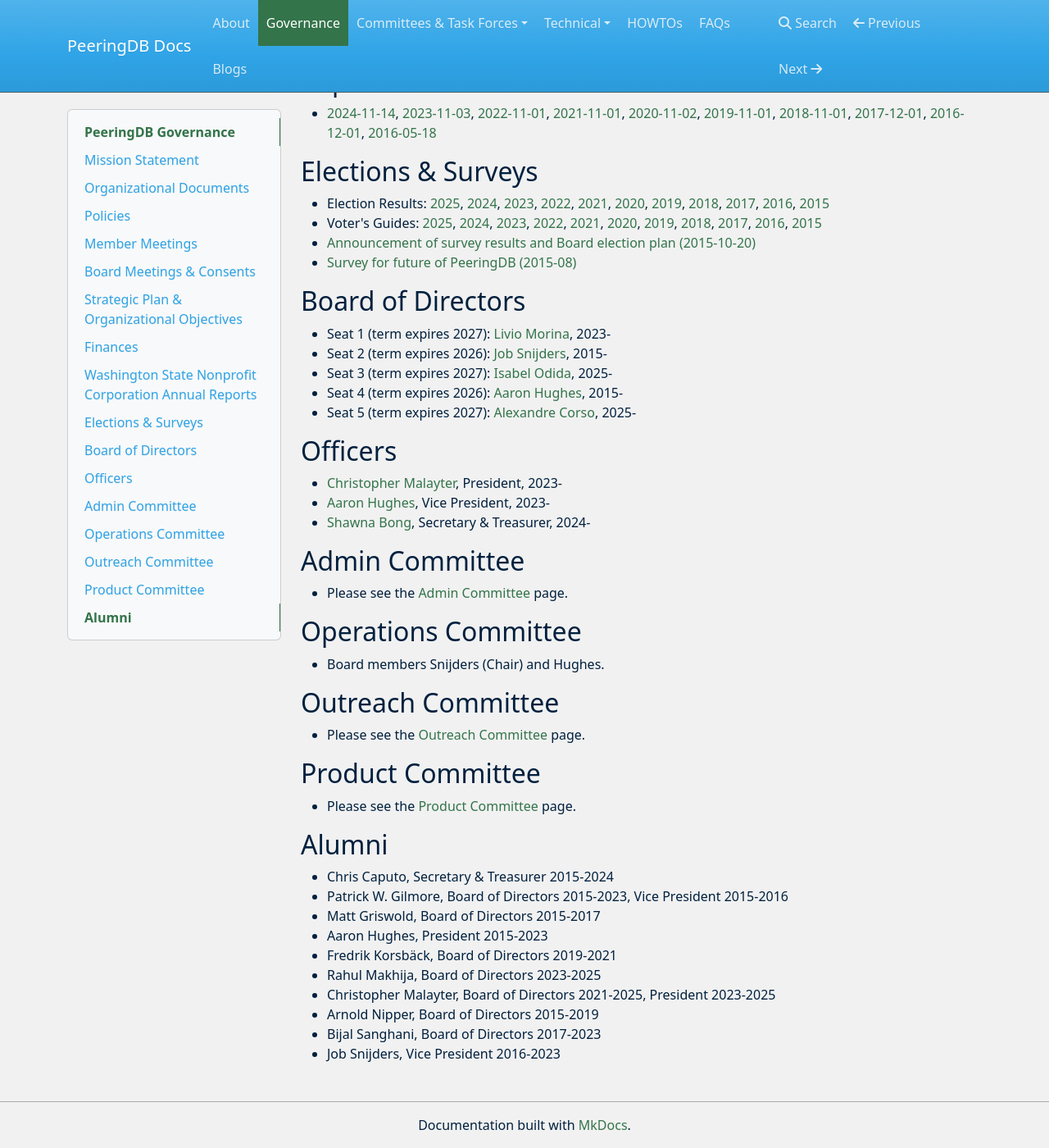
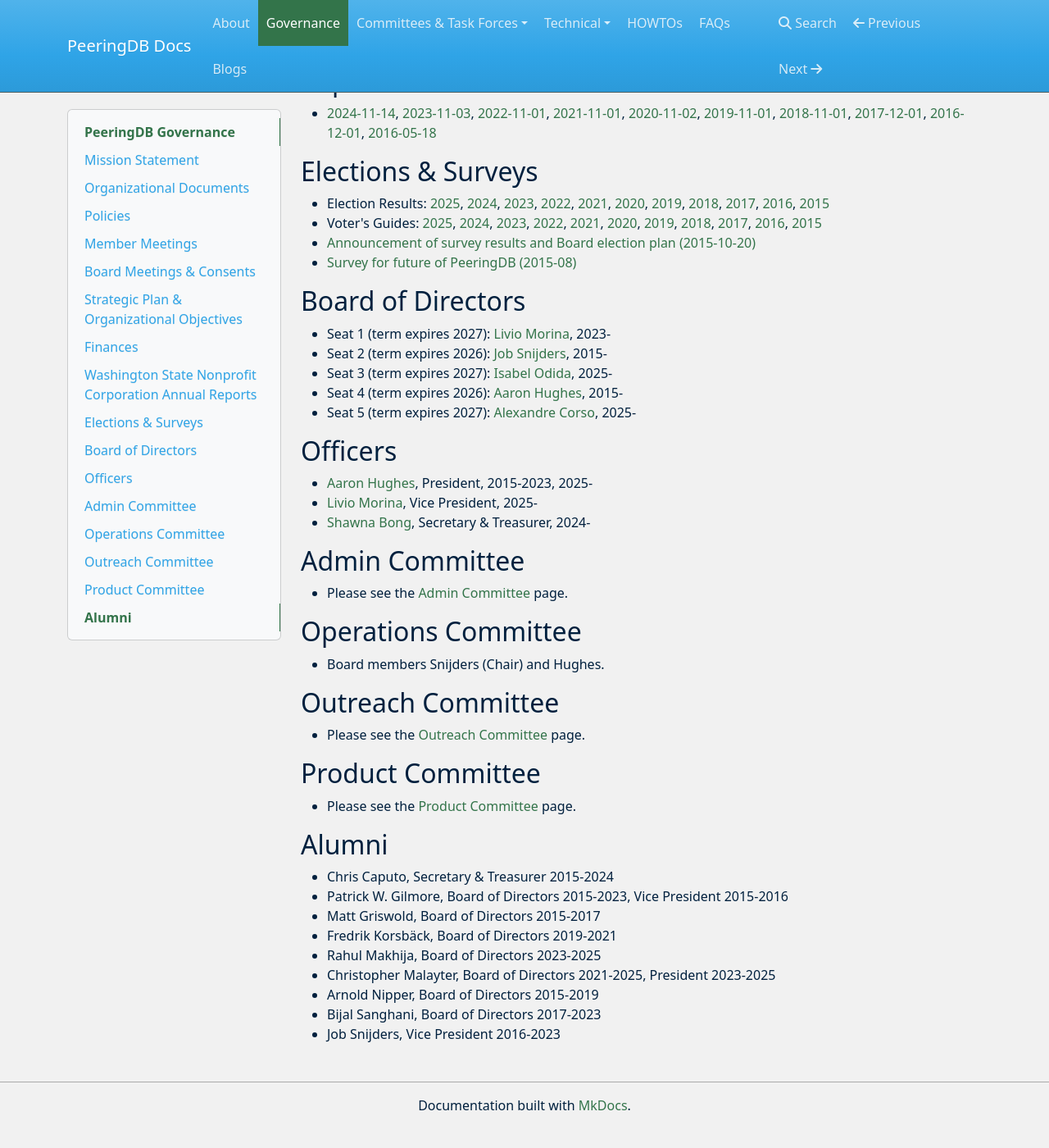
Before and after one commit to peeringdb/docs, an MkDocs documentation site: the page built from docs/gov.md, in a window 1280 px wide and 1400 px high, scrolled down 1595 px. Shown: the whole window at 82% size. Built offline with MkDocs 1.6.1, drawn with Linux system fonts in a browser that asks for light colours; nearby versions of some CDN libraries; after the commit the page ends 2971 px from its top, so only the background shows below that.

Commit message:
Officer election.

```diff
--- a/docs/gov.md
+++ b/docs/gov.md
@@ -83,8 +83,8 @@
 
 ## Officers
 
-- [Christopher Malayter](mailto:mustang@peeringdb.com), President, 2023-
-- [Aaron Hughes](mailto:aaronh@peeringdb.com), Vice President, 2023-
+- [Aaron Hughes](mailto:aaronh@peeringdb.com), President, 2015-2023, 2025-
+- [Livio Morina](mailto:livio@peeringdb.com), Vice President, 2025-
 - [Shawna Bong](mailto:shawna@peeringdb.com), Secretary & Treasurer, 2024-
 
 ## Admin Committee
@@ -108,7 +108,6 @@
 - Chris Caputo, Secretary & Treasurer 2015-2024
 - Patrick W. Gilmore, Board of Directors 2015-2023, Vice President 2015-2016
 - Matt Griswold, Board of Directors 2015-2017
-- Aaron Hughes, President 2015-2023
 - Fredrik Korsbäck, Board of Directors 2019-2021
 - Rahul Makhija, Board of Directors 2023-2025
 - Christopher Malayter, Board of Directors 2021-2025, President 2023-2025
```
